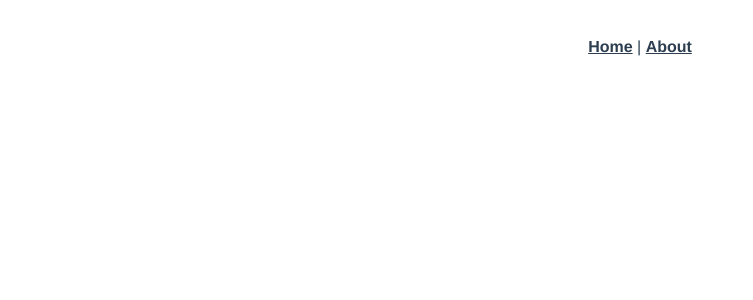
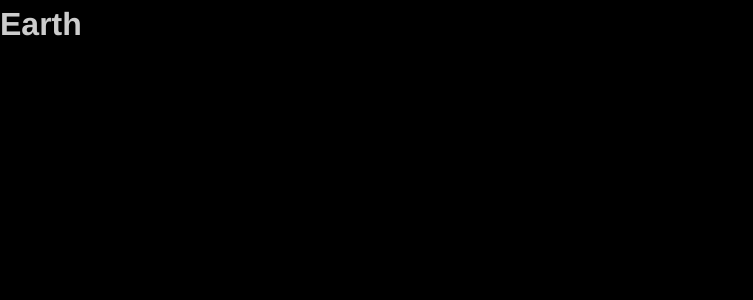
Before and after one commit to AngusMacrae/solar-system-explorer, a Vue app in the folder client/: page /planet/Earth in a window 1280 px wide. Shown: the top 300 px of the page, without its empty margins (0-753 px from the left). Built offline with nearby package versions, Linux system fonts and the light colour scheme.

Commit message:
Lay out frontend router views

```diff
--- a/client/public/index.html
+++ b/client/public/index.html
@@ -1,15 +1,16 @@
 <!DOCTYPE html>
 <html lang="en">
   <head>
-    <meta charset="utf-8">
-    <meta http-equiv="X-UA-Compatible" content="IE=edge">
-    <meta name="viewport" content="width=device-width,initial-scale=1.0">
-    <link rel="icon" href="<%= BASE_URL %>favicon.ico">
-    <title><%= htmlWebpackPlugin.options.title %></title>
+    <meta charset="utf-8" />
+    <meta http-equiv="X-UA-Compatible" content="IE=edge" />
+    <meta name="viewport" content="width=device-width,initial-scale=1.0" />
+    <meta name="description" content="Explore the solar system!" />
+    <link rel="icon" href="<%= BASE_URL %>favicon.ico" />
+    <title>Solar System Explorer</title>
   </head>
   <body>
     <noscript>
-      <strong>We're sorry but <%= htmlWebpackPlugin.options.title %> doesn't work properly without JavaScript enabled. Please enable it to continue.</strong>
+      <strong>Solar System Explorer doesn't work properly without JavaScript enabled. Please enable it to continue.</strong>
     </noscript>
     <div id="app"></div>
     <!-- built files will be auto injected -->
--- a/client/src/App.vue
+++ b/client/src/App.vue
@@ -1,32 +1,68 @@
 <template>
-  <div id="app">
-    <div id="nav">
-      <router-link to="/">Home</router-link> |
-      <router-link to="/about">About</router-link>
-    </div>
-    <router-view/>
-  </div>
+  <router-view />
 </template>
 
 <style lang="scss">
-#app {
+*,
+*:before,
+*:after {
+  box-sizing: border-box;
+}
+
+body,
+h1,
+h2,
+h3,
+h4,
+h5,
+h6,
+p {
+  margin: 0;
+  padding: 0;
+}
+
+body {
+  min-height: 100vh;
+  line-height: 1.5;
   font-family: Avenir, Helvetica, Arial, sans-serif;
   -webkit-font-smoothing: antialiased;
   -moz-osx-font-smoothing: grayscale;
-  text-align: center;
-  color: #2c3e50;
+  background-color: #000;
+  color: #ccc;
 }
 
-#nav {
-  padding: 30px;
+ul[class],
+ol[class] {
+  list-style: none;
+  padding: 0;
+}
 
-  a {
-    font-weight: bold;
-    color: #2c3e50;
+img {
+  max-width: 100%;
+  height: auto;
+  display: block;
+}
 
-    &.router-link-exact-active {
-      color: #42b983;
-    }
+input,
+button,
+textarea,
+select {
+  font: inherit;
+}
+
+.flow {
+  --flow-space: 1em;
+}
+
+.flow > * + * {
+  margin-top: var(--flow-space);
+}
+
+@media (prefers-reduced-motion: reduce) {
+  * {
+    animation-duration: 0.01ms !important;
+    animation-iteration-count: 1 !important;
+    transition-duration: 0.01ms !important;
   }
 }
 </style>
--- a/client/src/components/HelloWorld.vue
+++ b/client/src/components/HelloWorld.vue
@@ -1,59 +1,38 @@
 <template>
   <div class="hello">
     <h1>{{ msg }}</h1>
-    <p>
-      For a guide and recipes on how to configure / customize this project,<br>
-      check out the
-      <a href="https://cli.vuejs.org" target="_blank" rel="noopener">vue-cli documentation</a>.
-    </p>
     <h3>Installed CLI Plugins</h3>
     <ul>
-      <li><a href="https://github.com/vuejs/vue-cli/tree/dev/packages/%40vue/cli-plugin-babel" target="_blank" rel="noopener">babel</a></li>
-      <li><a href="https://github.com/vuejs/vue-cli/tree/dev/packages/%40vue/cli-plugin-router" target="_blank" rel="noopener">router</a></li>
-      <li><a href="https://github.com/vuejs/vue-cli/tree/dev/packages/%40vue/cli-plugin-eslint" target="_blank" rel="noopener">eslint</a></li>
-    </ul>
-    <h3>Essential Links</h3>
-    <ul>
-      <li><a href="https://vuejs.org" target="_blank" rel="noopener">Core Docs</a></li>
-      <li><a href="https://forum.vuejs.org" target="_blank" rel="noopener">Forum</a></li>
-      <li><a href="https://chat.vuejs.org" target="_blank" rel="noopener">Community Chat</a></li>
-      <li><a href="https://twitter.com/vuejs" target="_blank" rel="noopener">Twitter</a></li>
-      <li><a href="https://news.vuejs.org" target="_blank" rel="noopener">News</a></li>
-    </ul>
-    <h3>Ecosystem</h3>
-    <ul>
-      <li><a href="https://router.vuejs.org" target="_blank" rel="noopener">vue-router</a></li>
-      <li><a href="https://vuex.vuejs.org" target="_blank" rel="noopener">vuex</a></li>
-      <li><a href="https://github.com/vuejs/vue-devtools#vue-devtools" target="_blank" rel="noopener">vue-devtools</a></li>
-      <li><a href="https://vue-loader.vuejs.org" target="_blank" rel="noopener">vue-loader</a></li>
-      <li><a href="https://github.com/vuejs/awesome-vue" target="_blank" rel="noopener">awesome-vue</a></li>
+      <li>
+        <a
+          href="https://github.com/vuejs/vue-cli/tree/dev/packages/%40vue/cli-plugin-babel"
+          target="_blank"
+          rel="noopener"
+        >babel</a>
+      </li>
+      <li>
+        <a
+          href="https://github.com/vuejs/vue-cli/tree/dev/packages/%40vue/cli-plugin-router"
+          target="_blank"
+          rel="noopener"
+        >router</a>
+      </li>
+      <li>
+        <a
+          href="https://github.com/vuejs/vue-cli/tree/dev/packages/%40vue/cli-plugin-eslint"
+          target="_blank"
+          rel="noopener"
+        >eslint</a>
+      </li>
     </ul>
   </div>
 </template>
 
 <script>
 export default {
-  name: 'HelloWorld',
+  name: "HelloWorld",
   props: {
     msg: String
   }
-}
+};
 </script>
-
-<!-- Add "scoped" attribute to limit CSS to this component only -->
-<style scoped lang="scss">
-h3 {
-  margin: 40px 0 0;
-}
-ul {
-  list-style-type: none;
-  padding: 0;
-}
-li {
-  display: inline-block;
-  margin: 0 10px;
-}
-a {
-  color: #42b983;
-}
-</style>
--- a/client/src/router/index.js
+++ b/client/src/router/index.js
@@ -1,29 +1,29 @@
-import Vue from 'vue'
-import VueRouter from 'vue-router'
-import Home from '../views/Home.vue'
+import Vue from 'vue';
+import VueRouter from 'vue-router';
+import Overview from '../views/Overview.vue';
 
-Vue.use(VueRouter)
+Vue.use(VueRouter);
 
-  const routes = [
+const routes = [
   {
     path: '/',
-    name: 'Home',
-    component: Home
+    name: 'Overview',
+    component: Overview,
   },
   {
-    path: '/about',
-    name: 'About',
+    path: '/planet/:planet',
+    name: 'PlanetView',
     // route level code-splitting
     // this generates a separate chunk (about.[hash].js) for this route
     // which is lazy-loaded when the route is visited.
-    component: () => import(/* webpackChunkName: "about" */ '../views/About.vue')
-  }
-]
+    component: () => import(/* webpackChunkName: "planet" */ '../views/PlanetView.vue'),
+  },
+];
 
 const router = new VueRouter({
   mode: 'history',
   base: process.env.BASE_URL,
-  routes
-})
+  routes,
+});
 
-export default router
+export default router;
--- a/client/src/views/About.vue
+++ /dev/null
@@ -1,5 +0,0 @@
-<template>
-  <div class="about">
-    <h1>This is an about page</h1>
-  </div>
-</template>
--- a/client/src/views/Home.vue
+++ /dev/null
@@ -1,18 +0,0 @@
-<template>
-  <div class="home">
-    <img alt="Vue logo" src="../assets/logo.png">
-    <HelloWorld msg="Welcome to Your Vue.js App"/>
-  </div>
-</template>
-
-<script>
-// @ is an alias to /src
-import HelloWorld from '@/components/HelloWorld.vue'
-
-export default {
-  name: 'Home',
-  components: {
-    HelloWorld
-  }
-}
-</script>
--- /dev/null
+++ b/client/src/views/Overview.vue
@@ -0,0 +1,45 @@
+<template>
+  <div id="solar-system-overview">
+    <router-link to="/planet/Mercury">Mercury</router-link>
+    <router-link to="/planet/Venus">Venus</router-link>
+    <router-link to="/planet/Earth">Earth</router-link>
+    <router-link to="/planet/Mars">Mars</router-link>
+    <router-link to="/planet/Jupiter">Jupiter</router-link>
+    <router-link to="/planet/Saturn">Saturn</router-link>
+    <router-link to="/planet/Neptune">Neptune</router-link>
+    <router-link to="/planet/Uranus">Uranus</router-link>
+  </div>
+</template>
+
+<script>
+// @ is an alias to /src
+// import HelloWorld from "@/components/HelloWorld.vue";
+
+export default {
+  name: "Overview",
+  data() {
+    return {};
+  },
+  mounted: function() {},
+  components: {}
+};
+</script>
+
+<style lang="scss" scoped>
+#solar-system-overview {
+  height: 100vh;
+  width: 100vw;
+  display: flex;
+  flex-direction: column;
+  align-items: center;
+}
+
+a {
+  color: inherit;
+  text-decoration: none;
+
+  &:hover {
+    color: #999;
+  }
+}
+</style>
--- /dev/null
+++ b/client/src/views/PlanetView.vue
@@ -0,0 +1,5 @@
+<template>
+  <div>
+    <h1>{{$route.params.planet}}</h1>
+  </div>
+</template>
```
